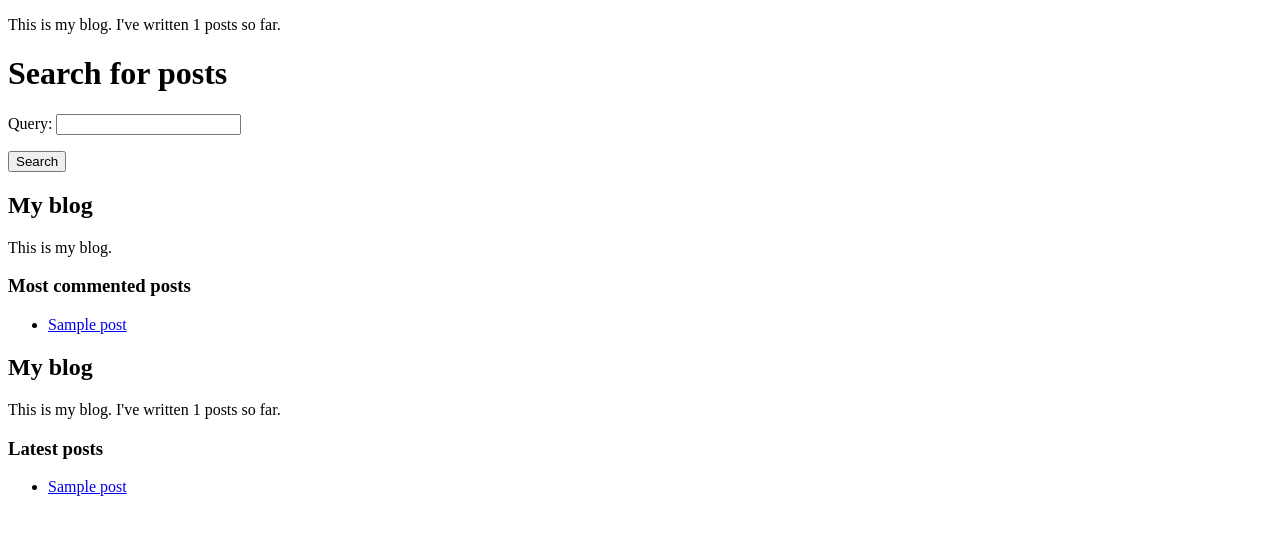
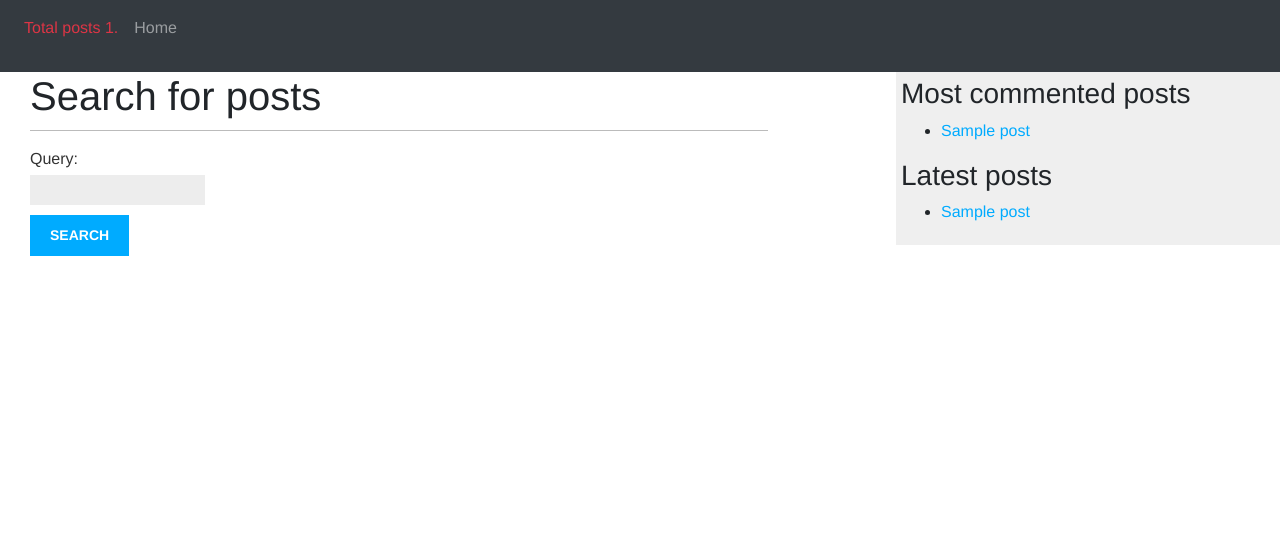
Before and after one commit to Nayemjaman/codingbrunch, a Django app: page /blog/search/ in a window 1280 px wide. Shown: the top 535 px of the page. Run offline with Django 3.2, Linux system fonts and the light colour scheme; tables that the repository leaves empty hold one stand-in row (values such as "Sample post"); some libraries are stand-ins or nearby versions.

Commit message:
fixing some css stuff

```diff
--- a/blog/static/css/blog.css
+++ b/blog/static/css/blog.css
@@ -0,0 +1,92 @@
+body {
+    margin:0;
+    padding:0;
+    font-family:helvetica, sans-serif;
+}
+
+a {
+    color:#00abff;
+    text-decoration:none;
+}
+
+h1 {
+    font-weight:normal;
+    border-bottom:1px solid #bbb;
+    padding:0 0 10px 0;
+}
+
+h2 {
+    font-weight:normal;
+    margin:30px 0 0;
+}
+
+#content {
+    float:left;
+    width:60%;
+    padding:0 0 0 30px;
+}
+
+#sidebar {
+    float:right;
+    width:30%;
+    padding:5px;
+    background:#efefef;
+    height:100%;
+}
+
+p.date {
+    color:#ccc;
+    font-family: georgia, serif;
+    font-size: 12px;
+    font-style: italic;
+}
+
+/* pagination */
+.pagination {
+    margin:40px 0;
+    font-weight:bold;
+}
+
+/* forms */
+label {
+    float:left;
+    clear:both;
+    color:#333;
+    margin-bottom:4px;
+}
+input, textarea {
+    clear:both;
+    float:left;
+    margin:0 0 10px;
+    background:#ededed;
+    border:0;
+    padding:6px 10px;
+    font-size:12px;
+}
+input[type=submit] {
+    font-weight:bold;
+    background:#00abff;
+    color:#fff;
+    padding:10px 20px;
+    font-size:14px;
+    text-transform:uppercase;
+}
+.errorlist {
+    color:#cc0033;
+    float:left;
+    clear:both;
+    padding-left:10px;
+}
+
+/* comments */
+.comment {
+    padding:10px;
+}
+.comment:nth-child(even) {
+    background:#efefef;
+}
+.comment .info {
+    font-weight:bold;
+    font-size:12px;
+    color:#666;
+}
--- a/blog/templates/blog/base.html
+++ b/blog/templates/blog/base.html
@@ -1,21 +1,46 @@
+<!DOCTYPE html>
 {% load blog_tags %}
 {% load static %}
-<!DOCTYPE html>
-<html>
+
+
 <head>
+    <meta charset="utf-8">
+    <meta name="viewport" content="width=device-width, initial-scale=1, shrink-to-fit=no">
+    <meta name="description" content="">
+    <meta name="author" content="">
     <title>{% block title %}{% endblock %}</title>
-    <link href="{% static "css/blog.css" %}" rel="stylesheet">
+    <link rel="stylesheet" href="https://maxcdn.bootstrapcdn.com/bootstrap/4.5.2/css/bootstrap.min.css">
+    <link href="{% static 'css/blog.css' %}" rel="stylesheet">
 </head>
 <body>
-    <p>This is my blog. I've written {% total_posts %} posts so far.</p>
+
+    <nav class="navbar navbar-expand-sm bg-dark navbar-dark">
+  <ul class="navbar-nav">
+      <li class="nav-item active">
+          <p class="p-2 text-danger">Total posts {% total_posts %}.</p>
+      </li>
+    <li class="nav-item">
+      <a class="nav-link" href="#">Home</a>
+    </li>
+    <li class="nav-item">
+      <a class="nav-link" href="#"></a>
+    </li>
+    <li class="nav-item">
+      <a class="nav-link" href="#"></a>
+    </li>
+    <li class="nav-item">
+      <a class="nav-link disabled" href="#"></a>
+    </li>
+  </ul>
+</nav>
+
+
+
     <div id="content">
         {% block content %}
         {% endblock %}
     </div>
-    <div id="sidebar">
-        <h2>My blog</h2>
-        <p>This is my blog.</p>
-    </div>
+
 <div id="sidebar">
     <h3>Most commented posts</h3>
 {% get_most_commented_posts as most_commented_posts %}
@@ -26,11 +51,12 @@
 </li>
 {% endfor %}
 </ul>
-<h2>My blog</h2>
-<p>This is my blog. I've written {% total_posts %} posts so far.</p>
+
 <h3>Latest posts</h3>
 {% show_latest_posts 3 %}
 </div>
 
+
+
 </body>
 </html>
```
Also changed, not shown: blog/templates/blog/post/detail.html (+47 -14 lines).
